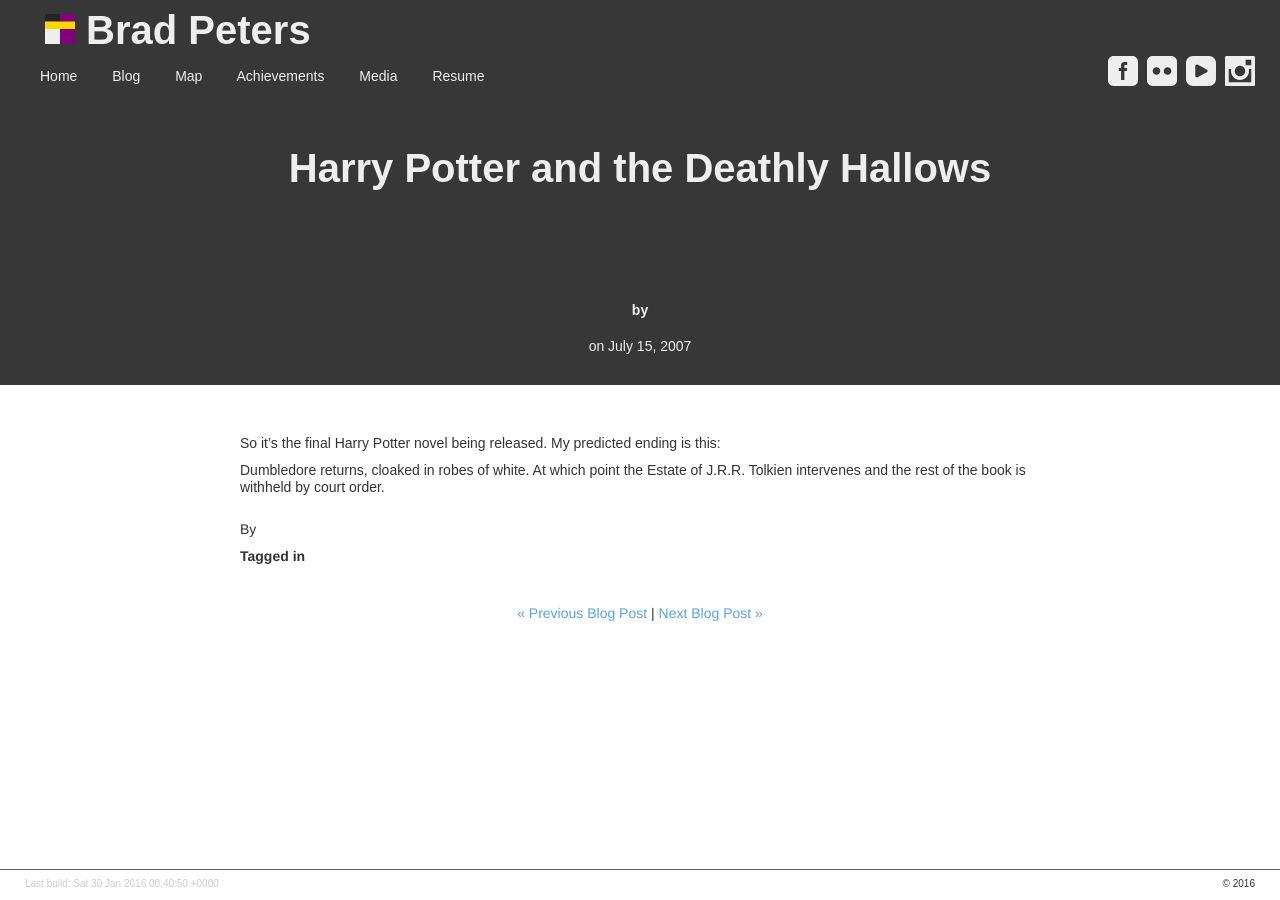
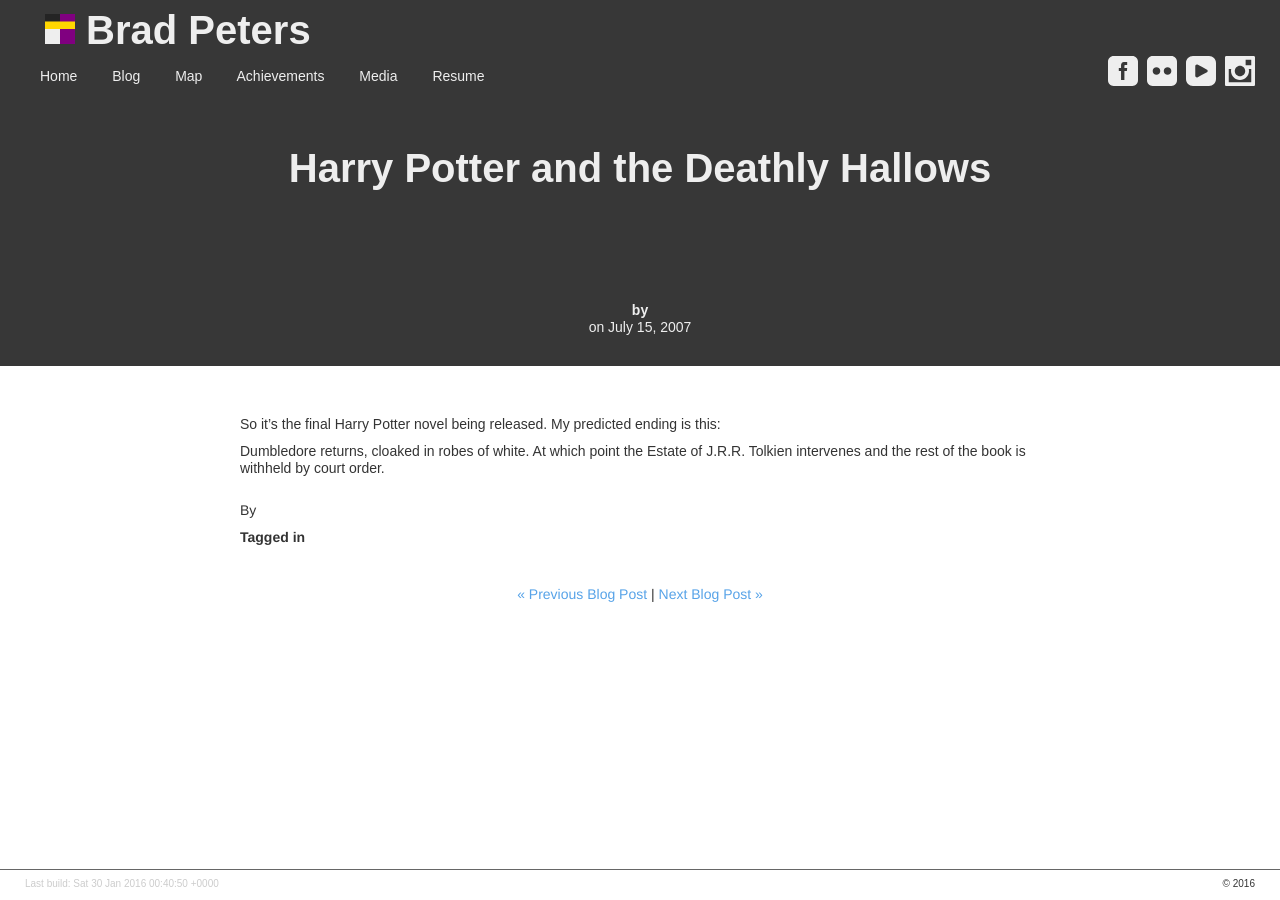
Before and after one commit to ubersejanus/ubersejanus.github.io, a Jekyll site: the page built from blog/_posts/2007-07-15-final-harry-potter.md, in a window 1280 px wide. Built offline with Jekyll 4.4.1, drawn with Linux system fonts in a browser that asks for light colours; Markdown is read by kramdown in place of the engine named in the settings; comment, search, counter and statistics services are not loaded.

Commit message:
fixing a few little oddities

```diff
--- a/style.css
+++ b/style.css
@@ -434,7 +434,8 @@
 	margin:10px auto; }
 
 .author-name {
-    margin-top: 0; }
+    margin-top:0;
+    margin-bottom:0; }
 
 .hero .date. .hero_no-image .date {
 	font-size: 12px; }
@@ -444,7 +445,7 @@
 	margin-left: auto;
 	margin-right: auto; }
 
-.entry {
+.inner-container .entry {
 	margin-top:50px;
 	margin-bottom:50px; }
 
```
Also changed, not shown: blog/_posts/2016-01-26-Australia-to-me.md (+2 -1 lines).
